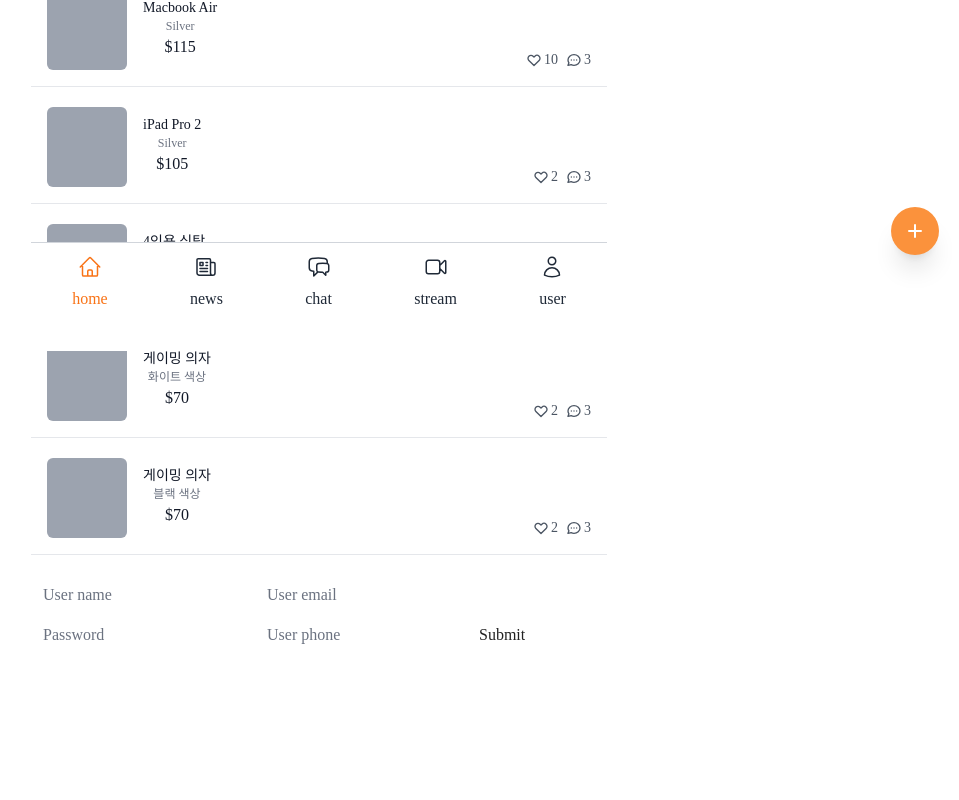
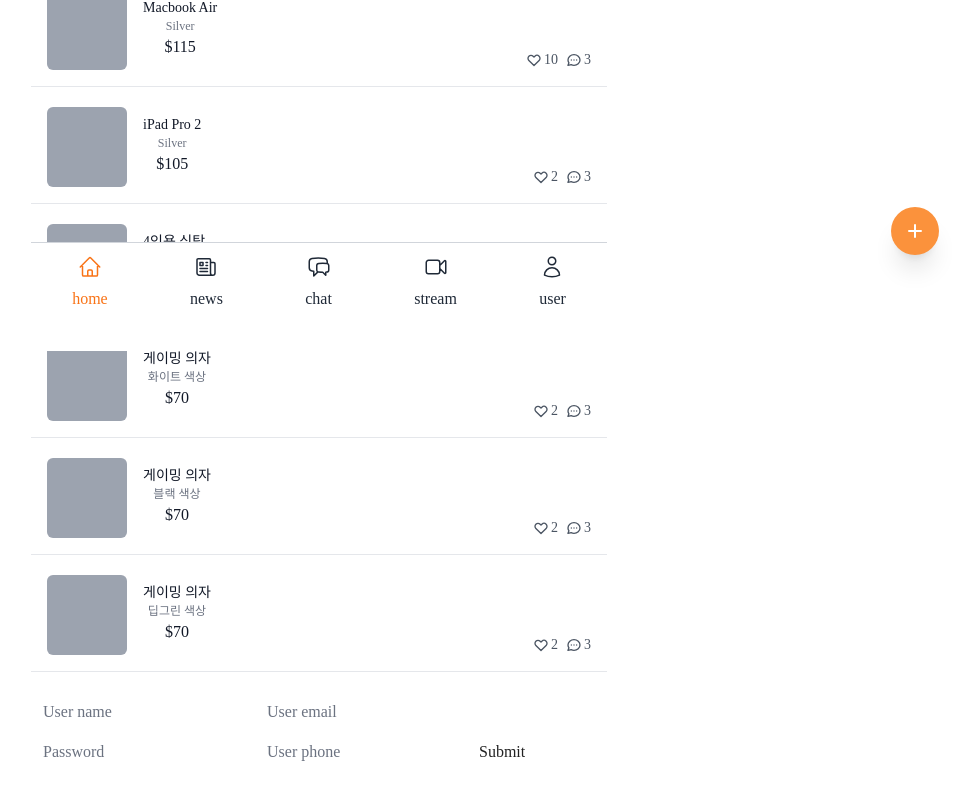
Before and after one commit to cpk0709/mypage-nextjs, a Next.js app: page / in a window 1280 px wide. Shown: the part 449-1249 px from the top of the page, without its empty margins (321-1280 px from the left). Built offline with nearby package versions, Linux system fonts and the light colour scheme.

Commit message:
포트 테스트2

```diff
--- a/docker-compose-production.yml
+++ b/docker-compose-production.yml
@@ -6,7 +6,7 @@
     build: .
     image: 686164345236.dkr.ecr.ap-northeast-2.amazonaws.com/my_blog
     expose:
-      - '3000'
+      - '80:3000'
     # ports:
     #   - 3000:3000
   # nginx:
--- a/src/pages/index.tsx
+++ b/src/pages/index.tsx
@@ -73,6 +73,14 @@
     likeCount: 2,
     chatCount: 3,
   },
+  {
+    id: 9,
+    itemTitle: '게이밍 의자',
+    option: '딥그린 색상',
+    price: 70,
+    likeCount: 2,
+    chatCount: 3,
+  },
 ];
 
 const Home: NextPage = () => {
```
